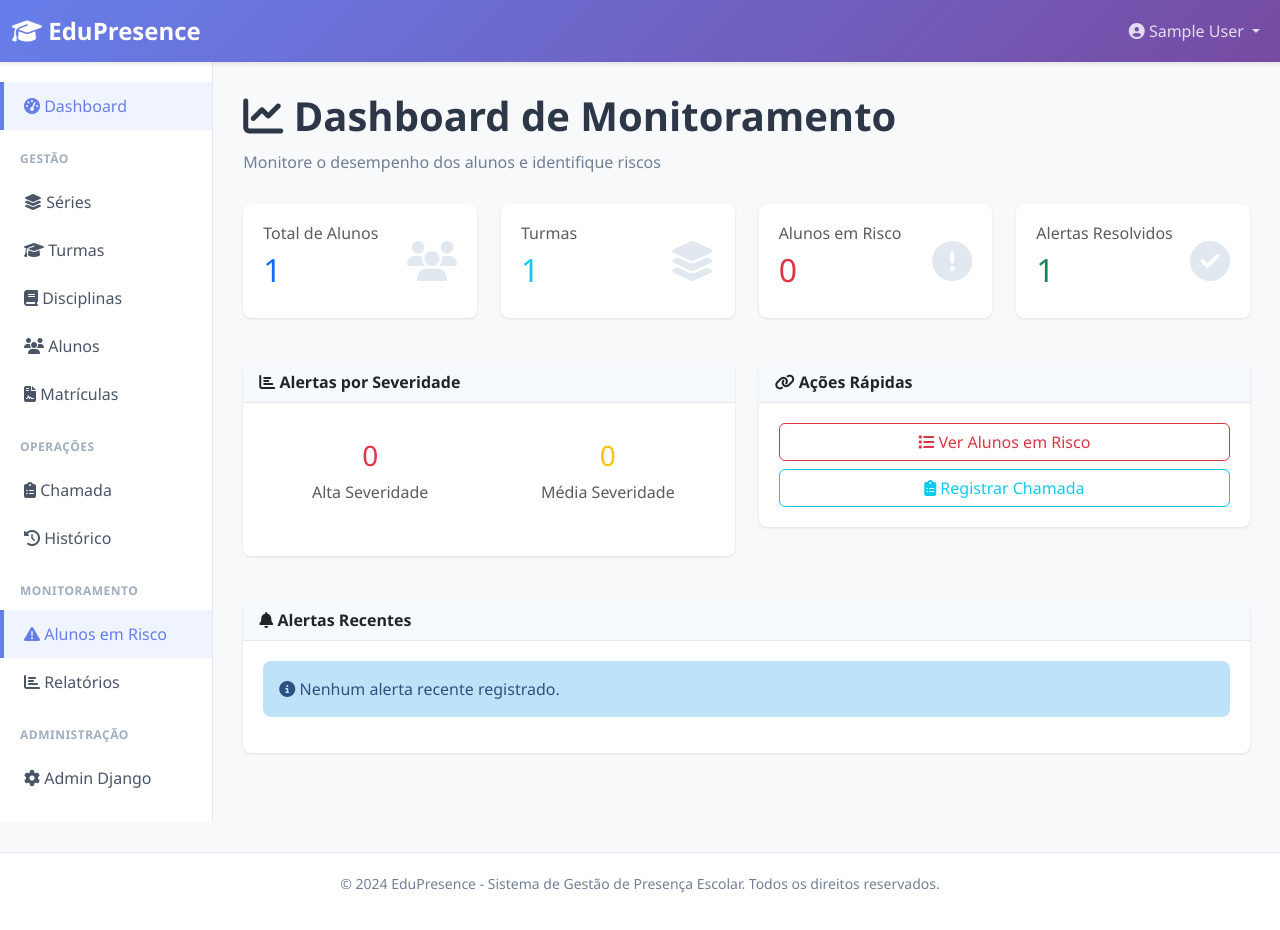
After one commit to lucastatsumi/Atividade-Extensionista-3, a Django app: page /monitoramento/dashboard/ in a window 1280 px wide. The commit adds this page. Run offline with Django 5.2, Linux system fonts and the light colour scheme; a user stored in the database is signed in; tables that the repository leaves empty hold one stand-in row (values such as "Sample post").

Commit message:
Add real-time attendance status updates and monitoramento dashboard

```diff
--- a/frequencia/urls.py
+++ b/frequencia/urls.py
@@ -7,4 +7,5 @@ urlpatterns = [
     path('chamada/', views.ChamadaDiariaView.as_view(), name='chamada_diaria'),
     path('historico/', views.HistoricoFrequenciaListView.as_view(), name='historico'),
     path('criar/', views.FrequenciaCreateView.as_view(), name='criar'),
+    path('api/atualizar-status/', views.atualizar_status_presenca, name='atualizar_status'),
 ]
--- a/monitoramento/views.py
+++ b/monitoramento/views.py
@@ -5,6 +5,7 @@ from accounts.mixins import CoordenadorRequiredMixin
 from .models import AlertaEvasao
 from .services import FrequenciaService
 from escola.models import Turma
+from alunos.models import Aluno
 
 
 class AlunosRiscoListView(CoordenadorRequiredMixin, ListView):
@@ -50,6 +51,10 @@ class DashboardMonitoramentoView(CoordenadorRequiredMixin, TemplateView):
     def get_context_data(self, **kwargs):
         context = super().get_context_data(**kwargs)
 
+        # Total students and classes
+        context['total_alunos'] = Aluno.objects.filter(status='ATIVO').count()
+        context['total_turmas'] = Turma.objects.filter(ativo=True).count()
+
         # Total students at risk
         alertas_ativos = AlertaEvasao.objects.filter(resolvido=False)
         context['total_risco'] = alertas_ativos.count()
--- /dev/null
+++ b/templates/monitoramento/dashboard.html
@@ -0,0 +1,153 @@
+{% extends 'base.html' %}
+
+{% block title %}Dashboard de Monitoramento - EduPresence{% endblock %}
+
+{% block content %}
+<div class="page-header">
+    <h1><i class="fas fa-chart-line"></i> Dashboard de Monitoramento</h1>
+    <p>Monitore o desempenho dos alunos e identifique riscos</p>
+</div>
+
+<div class="row">
+    <!-- Cards de Resumo -->
+    <div class="col-md-3 mb-4">
+        <div class="card">
+            <div class="card-body">
+                <div class="d-flex justify-content-between align-items-center">
+                    <div>
+                        <h6 class="text-muted">Total de Alunos</h6>
+                        <h2 class="text-primary">{{ total_alunos }}</h2>
+                    </div>
+                    <div style="font-size: 2.5rem; color: #e2e8f0;">
+                        <i class="fas fa-users"></i>
+                    </div>
+                </div>
+            </div>
+        </div>
+    </div>
+
+    <div class="col-md-3 mb-4">
+        <div class="card">
+            <div class="card-body">
+                <div class="d-flex justify-content-between align-items-center">
+                    <div>
+                        <h6 class="text-muted">Turmas</h6>
+                        <h2 class="text-info">{{ total_turmas }}</h2>
+                    </div>
+                    <div style="font-size: 2.5rem; color: #e2e8f0;">
+                        <i class="fas fa-layer-group"></i>
+                    </div>
+                </div>
+            </div>
+        </div>
+    </div>
+
+    <div class="col-md-3 mb-4">
+        <div class="card">
+            <div class="card-body">
+                <div class="d-flex justify-content-between align-items-center">
+                    <div>
+                        <h6 class="text-muted">Alunos em Risco</h6>
+                        <h2 class="text-danger">{{ total_risco }}</h2>
+                    </div>
+                    <div style="font-size: 2.5rem; color: #e2e8f0;">
+                        <i class="fas fa-exclamation-circle"></i>
+                    </div>
+                </div>
+            </div>
+        </div>
+    </div>
+
+    <div class="col-md-3 mb-4">
+        <div class="card">
+            <div class="card-body">
+                <div class="d-flex justify-content-between align-items-center">
+                    <div>
+                        <h6 class="text-muted">Alertas Resolvidos</h6>
+                        <h2 class="text-success">{{ alertas_resolvidos }}</h2>
+                    </div>
+                    <div style="font-size: 2.5rem; color: #e2e8f0;">
+                        <i class="fas fa-check-circle"></i>
+                    </div>
+                </div>
+            </div>
+        </div>
+    </div>
+</div>
+
+<!-- Alertas por Severidade -->
+<div class="row">
+    <div class="col-md-6 mb-4">
+        <div class="card">
+            <div class="card-header">
+                <i class="fas fa-bar-chart"></i> Alertas por Severidade
+            </div>
+            <div class="card-body">
+                <div class="row text-center">
+                    <div class="col-md-6">
+                        <div class="p-3">
+                            <h3 class="text-danger">{{ alertas_alta }}</h3>
+                            <p class="text-muted">Alta Severidade</p>
+                        </div>
+                    </div>
+                    <div class="col-md-6">
+                        <div class="p-3">
+                            <h3 class="text-warning">{{ alertas_media }}</h3>
+                            <p class="text-muted">Média Severidade</p>
+                        </div>
+                    </div>
+                </div>
+            </div>
+        </div>
+    </div>
+
+    <div class="col-md-6 mb-4">
+        <div class="card">
+            <div class="card-header">
+                <i class="fas fa-link"></i> Ações Rápidas
+            </div>
+            <div class="card-body">
+                <a href="{% url 'monitoramento:alunos_risco' %}" class="btn btn-outline-danger w-100 mb-2">
+                    <i class="fas fa-list"></i> Ver Alunos em Risco
+                </a>
+                <a href="{% url 'frequencia:chamada_diaria' %}" class="btn btn-outline-info w-100">
+                    <i class="fas fa-clipboard-list"></i> Registrar Chamada
+                </a>
+            </div>
+        </div>
+    </div>
+</div>
+
+<!-- Alertas Recentes -->
+<div class="card">
+    <div class="card-header">
+        <i class="fas fa-bell"></i> Alertas Recentes
+    </div>
+    <div class="card-body">
+        {% if alertas_recentes %}
+            <div class="list-group">
+                {% for alerta in alertas_recentes %}
+                    <div class="list-group-item">
+                        <div class="d-flex w-100 justify-content-between align-items-center">
+                            <div>
+                                <h6 class="mb-1">{{ alerta.aluno.nome }}</h6>
+                                <small class="text-muted">
+                                    Frequência: {{ alerta.percentual_frequencia }}% |
+                                    Data: {{ alerta.data_alerta|date:"d/m/Y H:i" }}
+                                </small>
+                            </div>
+                            <span class="badge {% if alerta.severidade == 'ALTA' %}bg-danger{% elif alerta.severidade == 'MEDIA' %}bg-warning{% else %}bg-info{% endif %}">
+                                {{ alerta.get_severidade_display }}
+                            </span>
+                        </div>
+                    </div>
+                {% endfor %}
+            </div>
+        {% else %}
+            <div class="alert alert-info">
+                <i class="fas fa-info-circle"></i> Nenhum alerta recente registrado.
+            </div>
+        {% endif %}
+    </div>
+</div>
+{% endblock %}
```
Also changed, not shown: frequencia/views.py (+44 -0 lines), templates/frequencia/chamada_diaria.html (+53 -3 lines).
